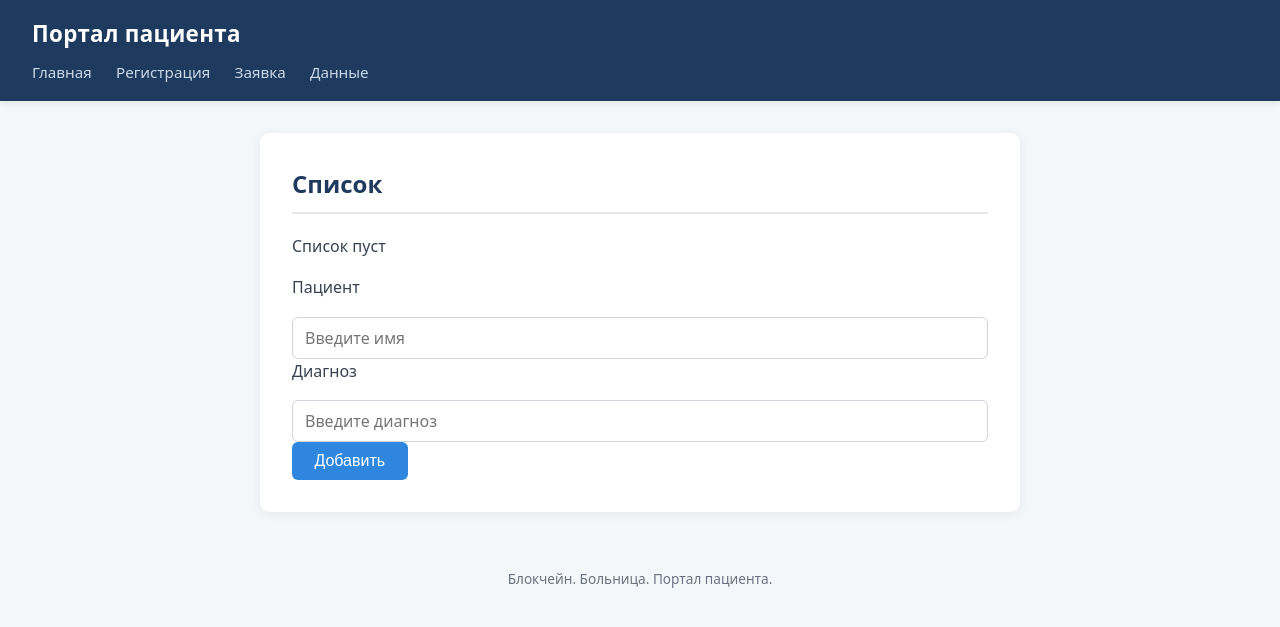
After one commit to LastChanse/blockchain, a Django app: page /portal/data/ in a window 1280 px wide. The commit adds this page. Shown: the top 627 px of the page. Run offline with Django 5.2, Linux system fonts and the light colour scheme.

Commit message:
feat: добавлена тестовая вкладка Данные

```diff
--- a/portal/templates/portal/base.html
+++ b/portal/templates/portal/base.html
@@ -13,6 +13,7 @@
             <a href="{% url 'portal-index' %}">Главная</a>
             <a href="{% url 'portal-register' %}">Регистрация</a>
             <a href="{% url 'portal-apply' %}">Заявка</a>
+            <a href="{% url 'portal-data' %}">Данные</a>
         </nav>
     </header>
 
--- /dev/null
+++ b/portal/templates/portal/data.html
@@ -0,0 +1,37 @@
+{% extends "portal/base.html" %}
+
+{% block title %}Заявка — Портал{% endblock %}
+
+{% block content %}
+<div class="container">
+    <div class="left-panel">
+        <h2>Список</h2>
+        <div class="list-box">
+            {% for record in records %}
+                <div class="list-item">
+                    <small>{{ record.diagnosis }}</small>
+                </div>
+            {% empty %}
+                <p>Список пуст</p>
+            {% endfor %}
+        </div>
+    </div>
+
+   <div class="right-panel">
+        <form method="post">
+            {% csrf_token %}
+            <div class="form-group">
+                <label for="patient_name">Пациент</label>
+                <input type="text" id="patient_name" name="patient_name" class="form-control" placeholder="Введите имя" required>
+            </div>
+
+            <div class="form-group">
+                <label for="diagnosis">Диагноз</label>
+                <input type="text" id="diagnosis" name="diagnosis" class="form-control" placeholder="Введите диагноз" required>
+            </div>
+
+            <button type="submit" class="btn-submit">Добавить</button>
+        </form>
+    </div>
+</div>
+{% endblock %}
--- a/portal/urls.py
+++ b/portal/urls.py
@@ -5,4 +5,5 @@ urlpatterns = [
     path("", views.index, name="portal-index"),
     path("apply/", views.apply, name="portal-apply"),
     path("register/", views.register, name="portal-register"),
+    path("data/", views.data, name="portal-data"),
 ]
--- a/portal/views.py
+++ b/portal/views.py
@@ -1,4 +1,8 @@
-from django.shortcuts import render
+from django.shortcuts import render, redirect
+
+from config import settings
+from core import Chain
+import os
 
 def index(request):
     return render(request, "portal/index.html")
@@ -8,3 +12,42 @@ def apply(request):
 
 def register(request):
     return render(request, "portal/register.html")
+
+def data(request):
+    return render(request, "portal/data.html")
+
+def data(request):
+    path = os.path.join(settings.BASE_DIR, "test.chain")
+
+    if request.method == 'POST':
+        patient_name = request.POST.get('patient_name')
+        diagnosis = request.POST.get('diagnosis')
+
+        chain = Chain.load(path)
+        chain.add_block("medical_record", {"patient_name": patient_name, "diagnosis": diagnosis})
+        chain.save(path)
+
+        return redirect(request.path)
+
+    if request.method == 'GET':
+        if not os.path.exists(path):
+            chain = Chain()
+            chain.save(path)
+            return render(request, 'portal/data.html', {'records': []})
+        chain = Chain.load(path)
+        records = []
+        for b in chain:
+            saved = b.hash
+            recomputed = b.compute_hash()
+            match = "OK" if saved == recomputed else "BROKEN"
+            if b.index == 0:
+                prev_link = "-"
+            else:
+                prev = chain.get_block(b.index - 1)
+                prev_link = "OK" if b.header.prev_hash == prev.hash else "BROKEN"
+            data = f"{b.index:>3} | " + f"{saved[:12]+'...':<14} | " f"{recomputed[:12]+'...':<14} | " + f"{match:<6} | "\
+            + f"{prev_link:<9} | "\
+            +f"{b.payload}"
+            records.append({"patient_name": b.payload.get("patient_name"), "diagnosis": data});
+
+    return render(request, 'portal/data.html', {'records': records})
```
Also changed, not shown: 1 other file.
